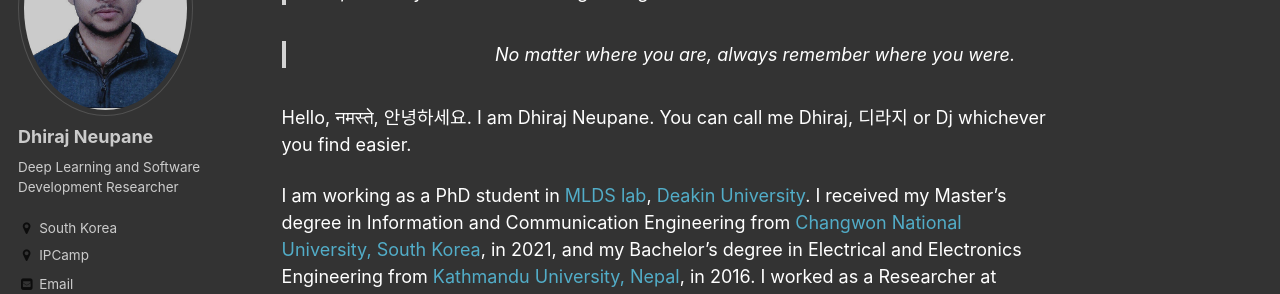
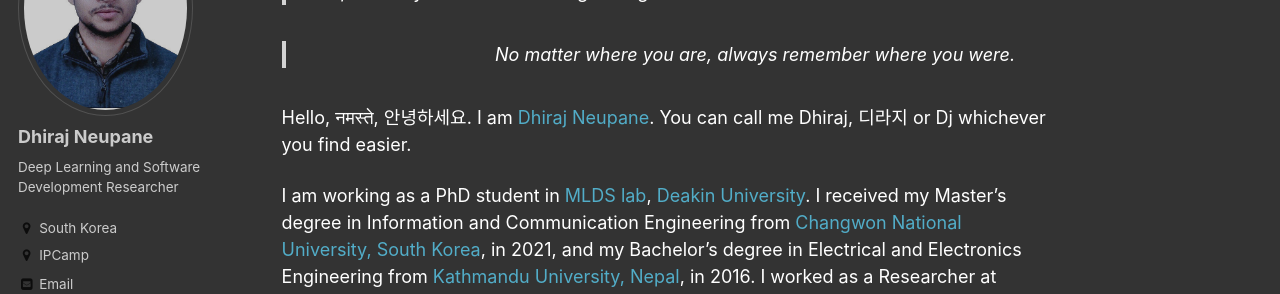
Before and after one commit to dhirajneupane/academicPortfolio, a Jekyll site: the page built from _pages/about.md, in a window 1280 px wide and 1128 px high. Shown: the part 218-512 px from the top of the window. Built offline with Jekyll 4.4.1, drawn with Linux system fonts in a browser that asks for light colours; some web fonts are replaced; part of the change alters nothing that is shown.

```diff
--- a/_pages/about.md
+++ b/_pages/about.md
@@ -11,7 +11,7 @@ redirect_from:
 
 > <p style='text-align: right;'> No matter where you are, always remember where you were. </p>
 
-Hello, नमस्ते, 안녕하세요. I am Dhiraj Neupane. You can call me Dhiraj, 디라지 or Dj whichever you find easier.
+Hello, नमस्ते, 안녕하세요. I am [Dhiraj Neupane](https://g.co/kgs/DLknVq). You can call me Dhiraj, 디라지 or Dj whichever you find easier.
 
 I am working as a PhD student in [MLDS lab](https://deakin-mlds.github.io/index.html), [Deakin University](https://www.deakin.edu.au/about-deakin/people/dhiraj-neupane). I received my Master's degree in Information and Communication Engineering from [Changwon National University, South Korea](https://www.changwon.ac.kr/eng/main.do){:target="_blank"}, in 2021, and my Bachelor's degree in Electrical and Electronics Engineering from [Kathmandu University, Nepal](https://ku.edu.np/){:target="_blank"}, in 2016. I worked as a Researcher at [IPCamp, South Korea](http://www.ipcamp.co.kr){:target="_blank"} from September 1, 2021 to August 31, 2022. Before this, I worked as a Graduate Research Assistant at the [Department of Information and Communication Engineering, Changwon National Unversity](https://www.changwon.ac.kr/eng/cm/cntnts/cntntsView.do?mi=11228&cntntsId=4240){:target="_blank"}. I also worked as an Operation Assistant at [Nepal Electronic Payment Systems Ltd., Nepal](https://neps.com.np/){:target="_blank"}.
 
```
